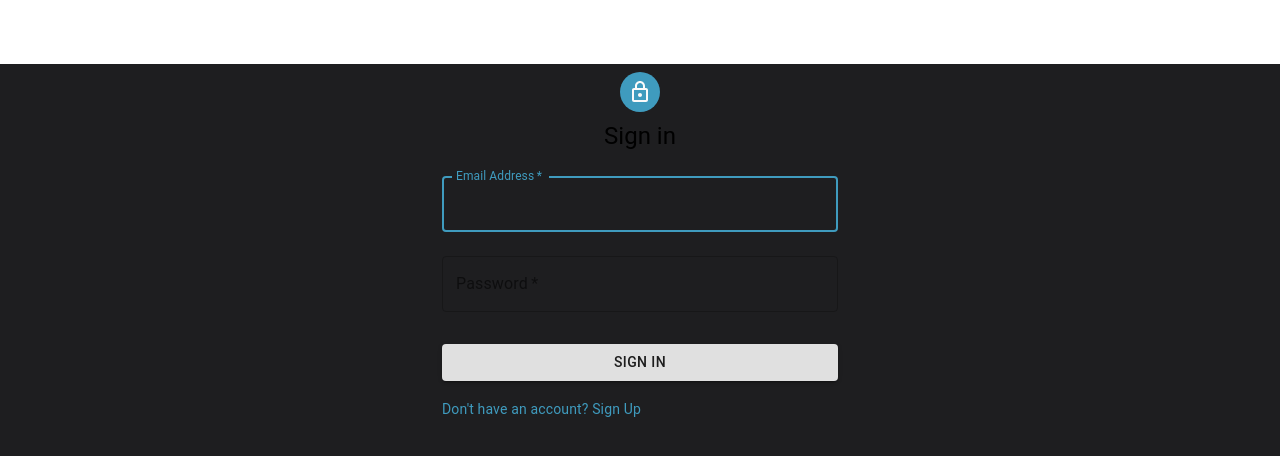
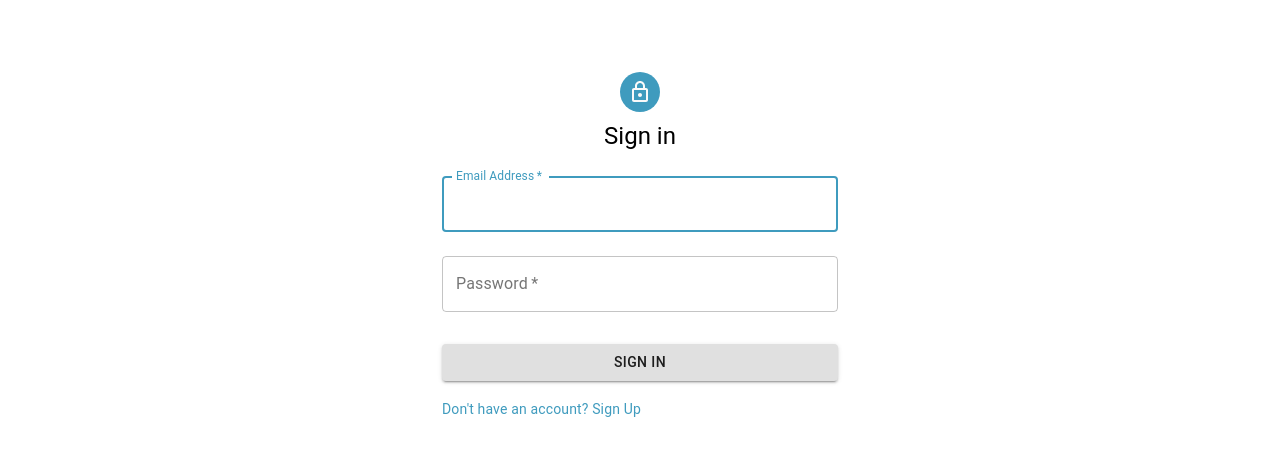
Before and after one commit to Dawid-Dahl/django-forum-client, a React (Vite) app: page / in a window 1280 px wide. Shown: the top 456 px of the page. Built offline with nearby package versions, Linux system fonts and the light colour scheme.

Commit message:
removed background color

```diff
--- a/src/components/Login.tsx
+++ b/src/components/Login.tsx
@@ -122,7 +122,6 @@ const Login = () => {
 export default Login;
 
 const OuterWrapper = styled.div`
-	background-color: var(--main-color);
 	height: 100vh;
 `;
 
--- a/src/components/Register.tsx
+++ b/src/components/Register.tsx
@@ -141,7 +141,6 @@ const Register = () => {
 export default Register;
 
 const OuterWrapper = styled.div`
-	background-color: var(--main-color);
 	height: 100vh;
 `;
 
```
